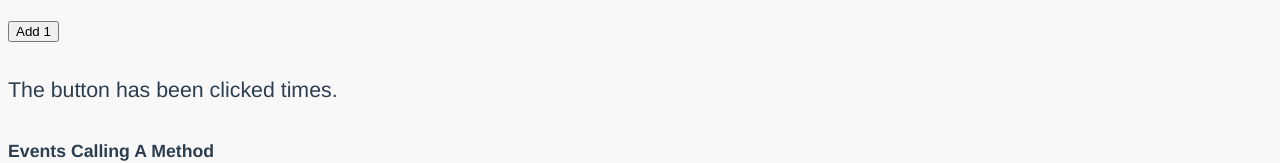
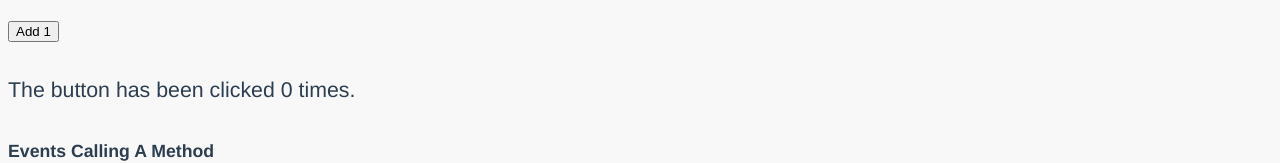
Before and after one commit to hollidavis/vue-playground, a Vue app: page /#/events in a window 1280 px wide. Shown: the part 2836-2999 px from the top of the page. Built offline with nearby package versions, Linux system fonts and the light colour scheme; what vue-prism would draw is missing.

Commit message:
completed events exercise

```diff
--- a/src/components/EventsExercise.vue
+++ b/src/components/EventsExercise.vue
@@ -12,8 +12,10 @@
             property to display its value.
           </p>
           <!-- add event listener to the button element -->
-          <button class="btn btn-primary m-2">Add 1</button>
-          <p>The button has been clicked {{}} times.</p>
+          <button class="btn btn-primary m-2" @click="state.counter += 1">
+            Add 1
+          </button>
+          <p>The button has been clicked {{ state.counter }} times.</p>
         </div>
         <div class="border p-1">
           <h5>Events Calling A Method</h5>
@@ -26,7 +28,7 @@
             "greeting" property and pass its value into an alert().
           </p>
           <!-- add event listener to the button element -->
-          <button class="btn btn-primary m-2">Greet</button>
+          <button class="btn btn-primary m-2" @click="greet">Greet</button>
         </div>
       </div>
     </div>
@@ -40,13 +42,15 @@ export default {
   name: "events-exercise",
   setup() {
     const state = reactive({
-      //add property called "counter"
-      //add property called "greeting"
+      counter: 0,
+      greeting: "Hello World!",
       //create a method called "greet"
     });
     return {
       state,
-      // Add your methods here
+      greet() {
+        alert(state.greeting);
+      },
     };
   },
   components: {},
```
